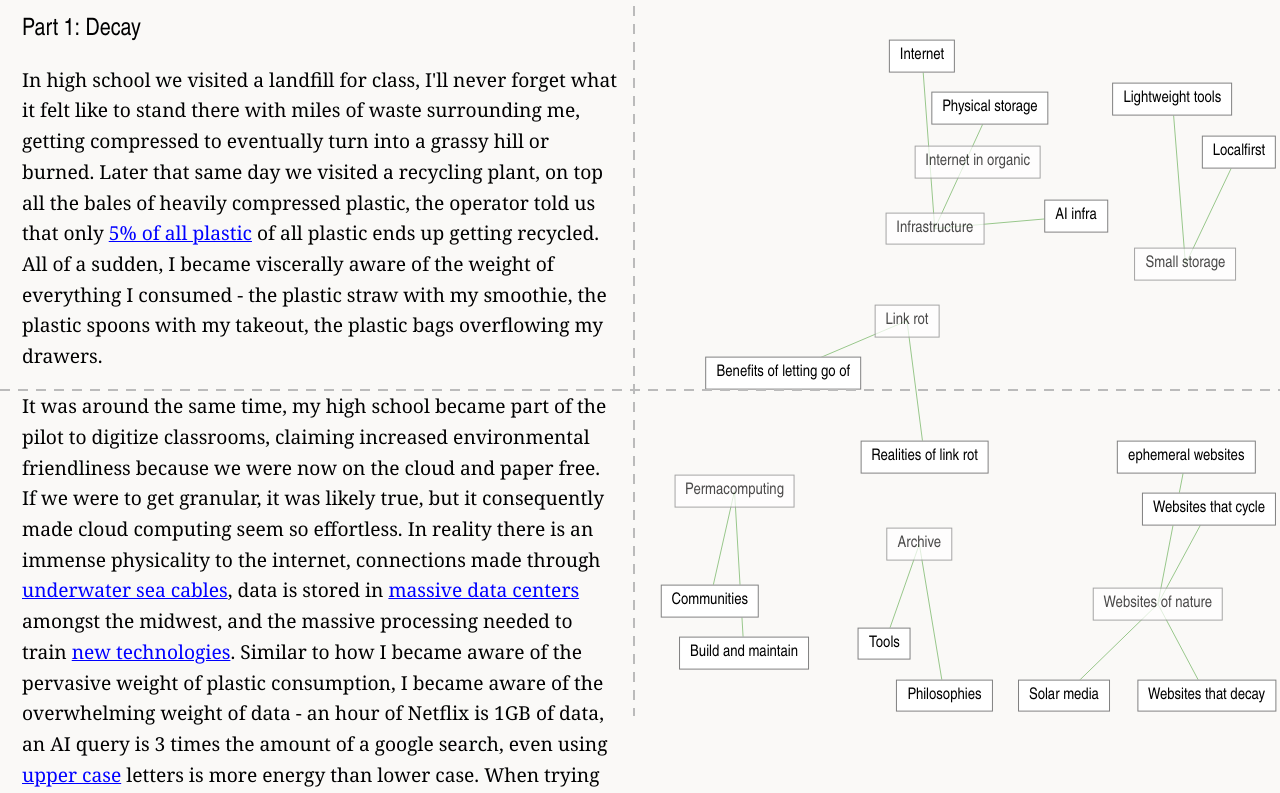
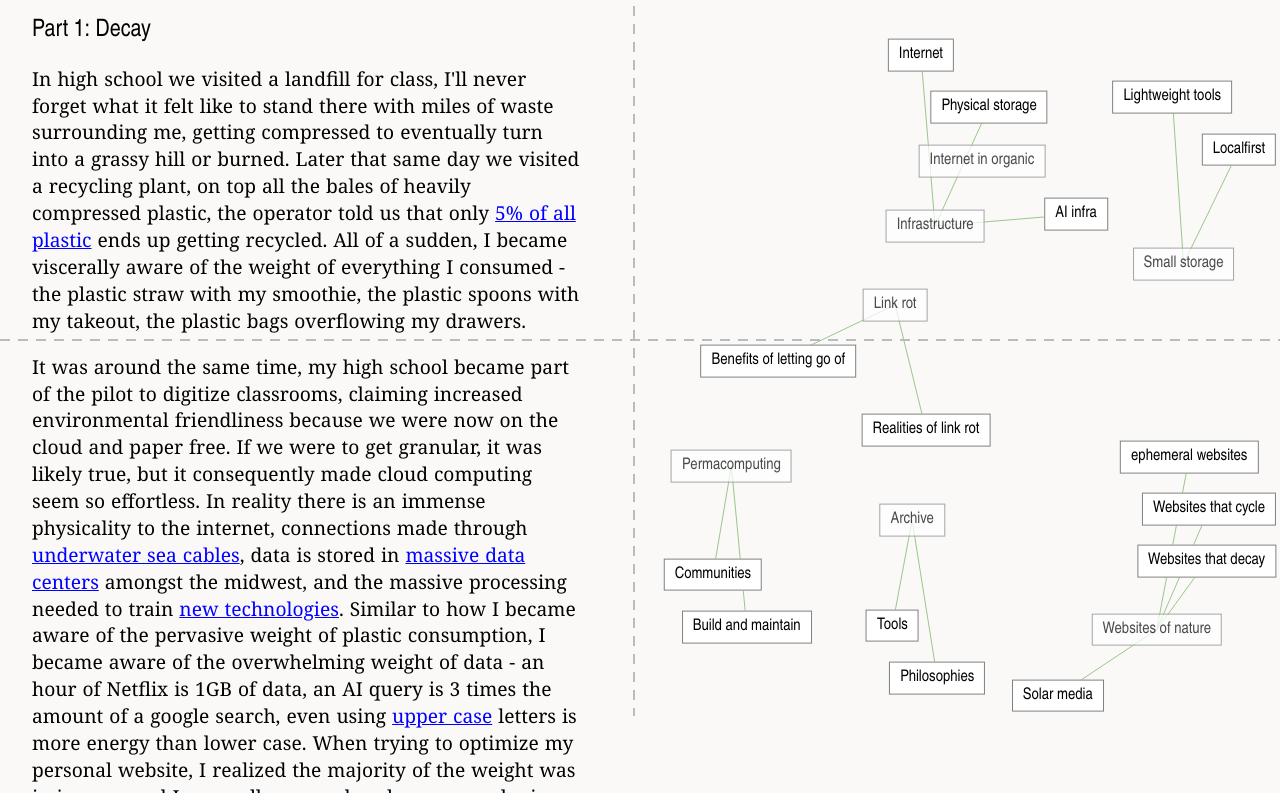
Before and after one commit to connieliu0/decaying-essay, a plain HTML site: page index.html in a window 1280 px wide. Shown: the part 84-877 px from the top of the page. Drawn offline with nearby package versions, Linux system fonts and the light colour scheme; animation ran at ten frames a second; a script that the page names is missing.

Commit message:
nicer styling

```diff
--- a/index.html
+++ b/index.html
@@ -18,7 +18,7 @@
   <div class="site-layout">
   <main class="app" id="essay">
     <div class="row">  <h1>The Organic Web</h1>
-    <p><em>By <a href="https://linkdump.connie.surf/" target="blank">Connie Liu</a></em></p>
+    <h2 style = "color:gray">By <a style = "color:gray" href="https://linkdump.connie.surf/" target="blank">Connie Liu</a></h2>
 </div>
       <h2>Part 1: Decay</h2>
     <p>
@@ -31,7 +31,7 @@
       {"url": "https://discardstudies.com/2015/06/05/how-the-ocean-clean-up-array-fundamentally-misunderstands-marine-plastics-and-causes-harm/#:~:text=Even recycling is,on the topic.", "description": "Recycling is an excuse for excess consumption instead of acknowledging it as unsustainable."}]'
         >5% of all plastic</span
       >
-      of all plastic ends up getting recycled. All of a sudden, I became viscerally aware of the
+      ends up getting recycled. All of a sudden, I became viscerally aware of the
       weight of everything I consumed - the plastic straw with my smoothie, the plastic spoons with
       my takeout, the plastic bags overflowing my drawers.
     </p>
--- a/script.js
+++ b/script.js
@@ -1191,7 +1191,7 @@ function initGuides() {
   };
   const setLine = y => {
     if (mobileQuery.matches) { // fixed halfway up the text pane (top half of the screen)
-      state.y = window.innerHeight * 0.25;
+      state.y = window.innerHeight * 0.22;
       root.style.setProperty('--line-y', `${state.y}px`);
       return;
     }
@@ -1205,7 +1205,7 @@ function initGuides() {
     if (mobileQuery.matches) { setLine(0); return; }
     if (moved) return;
     const first = document.querySelector('.app h2 + p');
-    if (first) setLine(first.getBoundingClientRect().bottom + 24);
+    if (first) setLine(first.getBoundingClientRect().bottom+12);
   };
   placeStartLine();
   window.addEventListener('load', placeStartLine);
--- a/styles.css
+++ b/styles.css
@@ -1,5 +1,5 @@
 /* guide positions */
-:root { --split: 50vw; --line-y: 40vh; --accent: #D5FFC9; /* one colour for the highlight, reading line and new nodes */
+:root { --split: 20vw; --line-y: 25vh; --accent: #D5FFC9; /* one colour for the highlight, reading line and new nodes */
   --highlight: var(--accent); }
 /* Base styles */
 html, body {
@@ -22,11 +22,13 @@ body {
   border: solid gray 1px;
 }
 p {
-  line-height: 1.6em;
+  line-height: 1.4em;
+  word-spacing: 1px;
   font-size: 1.2em;
-  font-family:Georgia, 'Times New Roman', Times, serif;
+  font-family:Cambria, 'Times New Roman', Times, serif;
+  font-weight: 100;
 }
-h2{
+h1, h2, h4{
   font-family: Arial Narrow, Helvetica, sans-serif;
   font-weight: 100;
 }
@@ -43,7 +45,7 @@ h2{
   flex: 0 0 var(--split);
   min-width: 0;
   box-sizing: border-box;
-  padding: 0 22px;
+  padding: 0 60px 0 32px;
   position: relative;
   z-index: 1;
 }
@@ -302,6 +304,9 @@ h2{
 }
 
 @media (max-width: 880px) {
+  h1{
+  font-size: 1.5em;
+}
   .site-layout {
     display: block;
     padding: 10px;
```
